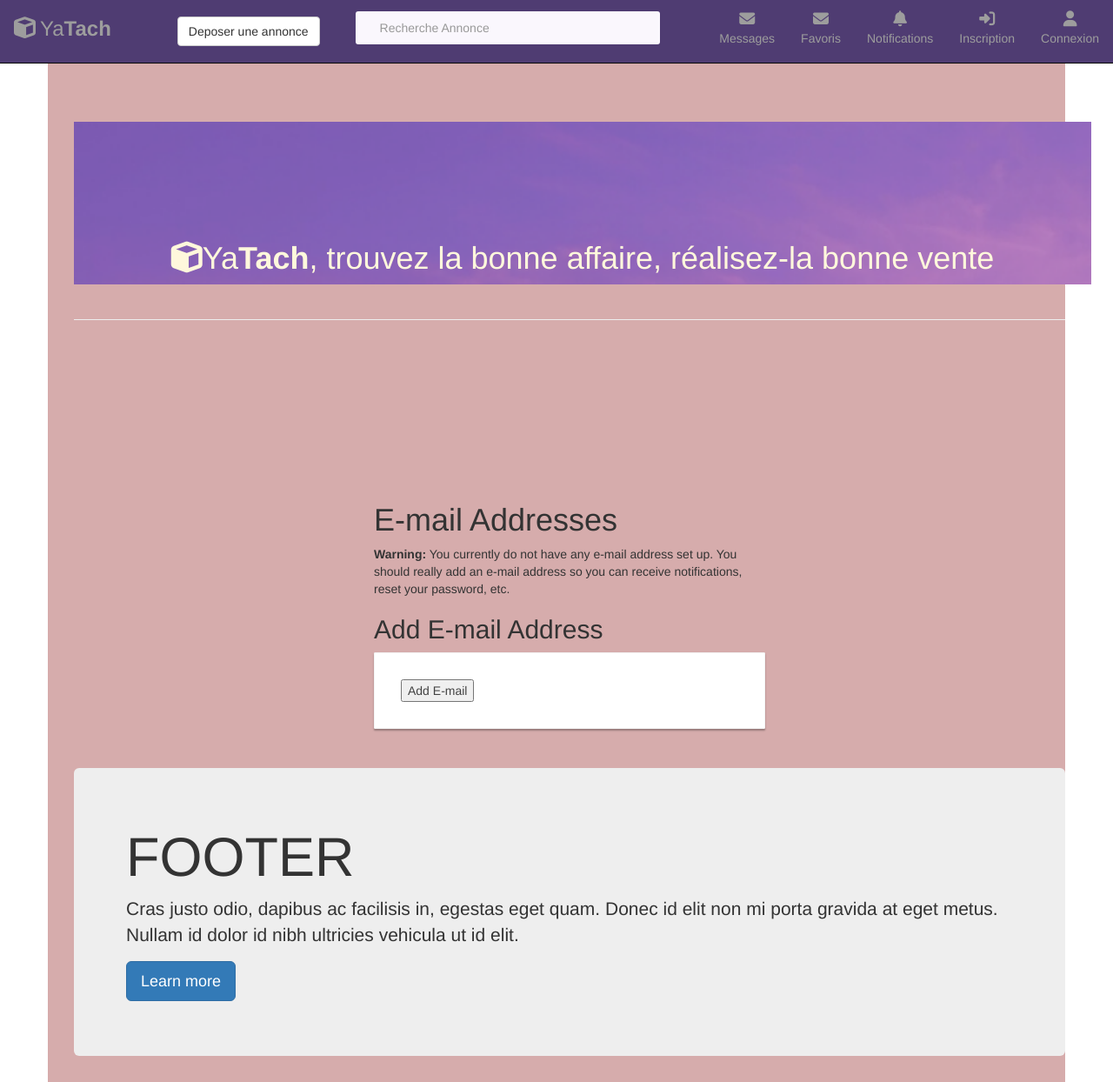
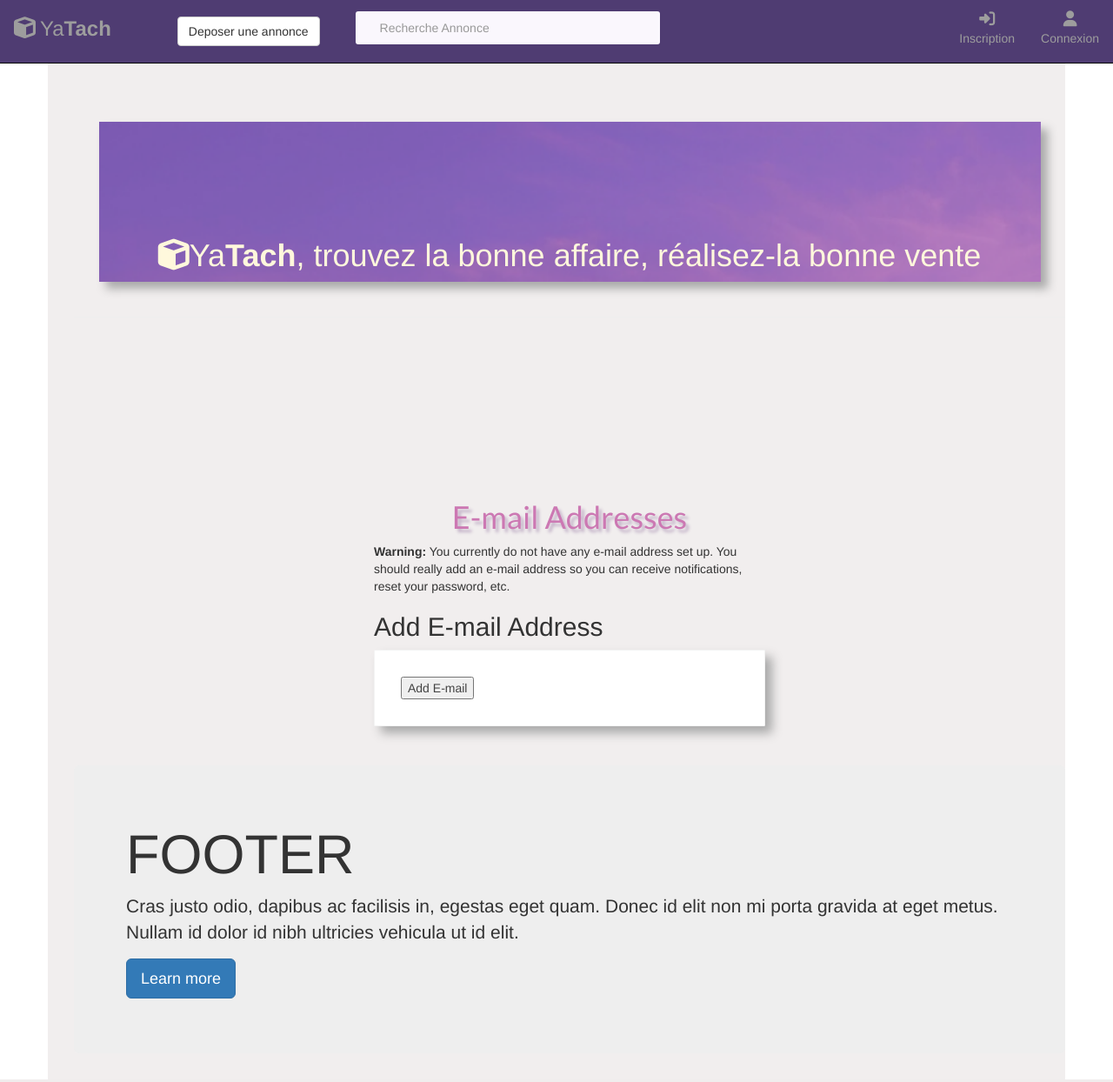
Before and after one commit to wafistos1/Ecommerce_project, a Django app: template Mysite/templates/account/email.html in a window 1280 px wide. Shown: the whole page at 87% size. Run offline with Django 3.2, Linux system fonts and the light colour scheme; the template is opened without the code that fills it, so the values that code supplies are empty; some libraries are stand-ins or nearby versions.

Commit message:
refactoring templates and css

```diff
--- a/Mysite/annonce/templates/annonce/detail.html
+++ b/Mysite/annonce/templates/annonce/detail.html
@@ -3,11 +3,8 @@
 {% load static %}
 
 {% load humanize %}
-
 {% load humanize %}
-
 {% load i18n %}
-
 
 {% block head_title %}{% trans "detail annonce" %}{% endblock %}
 {% block categories %}{% endblock categories %}
@@ -17,7 +14,7 @@
 
   <div class="col-3">
 
-    <div class="container form-group well">
+    <div class=" detail-annonce">
 
 
       <div class="row">
@@ -48,6 +45,7 @@
           <div id="myCarousel" class="carousel slide" data-ride="carousel">
             <div class="carousel-inner" role="listbox">
               {% for document in details.image.all %}
+
               <div class="item {% if forloop.first %} active {% endif %}">
                 <div class="row">
                   <div class="col-mx-4">
--- a/Mysite/search_app/templates/search_app/filter.html
+++ b/Mysite/search_app/templates/search_app/filter.html
@@ -5,7 +5,7 @@
 <H3> {{ count}} annonce{{count|pluralize }}</H3>
 <div class="row">
     {% for details in resultat %}
-    <div class="col-sm-6  col-12 col-md-4" style="margin-top: 10px; border-width: 5px; border-color:rgb(74, 30, 116);">
+    <div class="col-sm-6  col-12 col-md-4 cadre-annonce" style="margin-top: 10px; border-width: 5px; border-color:rgb(74, 30, 116);">
       <div class="col-item">
         <div class="photo">
           <a href="{{details.get_absolute_url}}"><img src="{{details.image.all.0.image.url }}" alt="thumbnail" class="img-thumbnail z-depth-1" alt="zoom"
--- a/Mysite/search_app/templates/search_app/search.html
+++ b/Mysite/search_app/templates/search_app/search.html
@@ -20,7 +20,7 @@
     {% endif %}
 
     <div class="row">
-        <div class="col-sm-3 categorie">
+        <div class="col-sm-3 categorie cadre-annonce">
             {% block categories %}
             <h1 class="title">Categories</h1>
             <br>
@@ -172,7 +172,7 @@
                 <H3> {{ count_list }} annonce{{count_list|pluralize }}</H3>
                 {% for details in search_list %}
 
-                <div class="col-sm-4 " style="margin-top: 10px; border-width: 5px; border-color:rgb(74, 30, 116);">
+                <div class="col-sm-6 col-md-4 col-12 cadre-annonce" style="margin-top: 10px; border-width: 5px; border-color:rgb(74, 30, 116);">
                     <div class="col-item">
                         <div class="photo">
 
--- a/Mysite/static/css/custom.css
+++ b/Mysite/static/css/custom.css
@@ -12,10 +12,10 @@ body {
 		  font-family: 'Lato', sans-serif;
 }
 #header-section{
+	width: 95%;
 	display: flex ;
 	justify-content: center;
 	color:whitesmoke;
-	background-color:white;
 	background-image: url(../img/header.png);
 	background-size: cover;
 
@@ -39,7 +39,7 @@ body {
 	margin-bottom: 15px;
 	background: #fff;
 	border: 1px solid #f3f3f3;
-	box-shadow: 0px 2px 2px rgba(0, 0, 0, 0.3);
+	box-shadow: 8px 8px 12px #aaa;
 	padding: 30px;
 }
 .login-form h4 {
@@ -3038,5 +3038,17 @@ html {
 
   /*# sourceMappingURL=Searchs_009.css.map */
   #main-block{
-	  background-color: rgb(214, 172, 172);
-  }
+	  background-color:#f1eeee;
+  }
+  .cadre-annonce{
+	box-shadow: 8px 8px 10px #aaa;
+  }
+  .detail-annonce{
+	  margin-left: 30px;
+  }
+  #btn-commentaires{
+	margin-left: 50px;
+}
+#commentaires{
+	margin-left: 50px;
+}
--- a/Mysite/templates/account/account_inactive.html
+++ b/Mysite/templates/account/account_inactive.html
@@ -5,7 +5,7 @@
 {% block head_title %}{% trans "Account Inactive" %}{% endblock %}
 
 {% block content %}
-<h1>{% trans "Account Inactive" %}</h1>
+<h1 class="title">{% trans "Account Inactive" %}</h1>
 
 <p>{% trans "This account is inactive." %}</p>
 {% endblock %}
--- a/Mysite/templates/account/email.html
+++ b/Mysite/templates/account/email.html
@@ -7,7 +7,7 @@
 {% block content %}
 <div class="login-form">
 
-    <h1>{% trans "E-mail Addresses" %}</h1>
+    <h1 class="title">{% trans "E-mail Addresses" %}</h1>
 {% if user.emailaddress_set.all %}
 <p>{% trans 'The following e-mail addresses are associated with your account:' %}</p>
 
--- a/Mysite/templates/account/email_confirm.html
+++ b/Mysite/templates/account/email_confirm.html
@@ -7,7 +7,7 @@
 
 
 {% block content %}
-<h1>{% trans "Confirm E-mail Address" %}</h1>
+<h1 class="title">{% trans "Confirm E-mail Address" %}</h1>
 
 {% if confirmation %}
 
--- a/Mysite/templates/account/logout.html
+++ b/Mysite/templates/account/logout.html
@@ -10,11 +10,11 @@
 {% block content %}
 
 <div class="login-form" >
-<h1 class='changeStyle'>{% trans "Sign Out" %}</h1>
+<h1 class='title'>{% trans "Sign Out" %}</h1>
 
 <p>{% trans 'Are you sure you want to sign out?' %}</p>
 
-<form method="post" action="{% url 'account_logout' %}">
+<form method="post" class="cadre-annonce" action="{% url 'account_logout' %}">
   {% csrf_token %}
   {% if redirect_field_value %}
   <input type="hidden" name="{{ redirect_field_name }}" value="{{ redirect_field_value }}"/>
--- a/Mysite/templates/account/password_change.html
+++ b/Mysite/templates/account/password_change.html
@@ -8,9 +8,9 @@
 
 {% block content %}
 <div class="login-form">
-    <h1 class='changeStyle'>{% trans "Change Password" %}</h1>
+    <h1 class='title'>{% trans "Change Password" %}</h1>
 
-    <form method="POST" action="{% url 'account_change_password' %}" class="password_change">
+    <form method="POST" action="{% url 'account_change_password' %}" class="cadre-annonce">
         {% csrf_token %}
         {{ form|crispy }}
         <button class="btn" type="submit" name="action">{% trans "Change Password" %}</button>
--- a/Mysite/templates/account/password_reset.html
+++ b/Mysite/templates/account/password_reset.html
@@ -8,7 +8,7 @@
 {% block content %}
 
 <div class="login-form">
-    <h1>{% trans "Password Reset" %}</h1>
+    <h1 class="title">{% trans "Password Reset" %}</h1>
     {% if user.is_authenticated %}
     {% include "account/snippets/already_logged_in.html" %}
     {% endif %}
--- a/Mysite/templates/account/password_reset_done.html
+++ b/Mysite/templates/account/password_reset_done.html
@@ -7,8 +7,8 @@
 
 {% block content %}
 
-<div class="login-form">
-    <h1>{% trans "Password Reset" %}</h1>
+<div class="cadre-annonce">
+    <h1 class="title">{% trans "Password Reset" %}</h1>
 
     {% if user.is_authenticated %}
     {% include "account/snippets/already_logged_in.html" %}
--- a/Mysite/templates/account/password_reset_from_key.html
+++ b/Mysite/templates/account/password_reset_from_key.html
@@ -6,7 +6,7 @@
 {% block content %}
 
 <div class="login-form">
-    <h1>{% if token_fail %}{% trans "Bad Token" %}{% else %}{% trans "Change Password" %}{% endif %}</h1>
+    <h1 class="title">{% if token_fail %}{% trans "Bad Token" %}{% else %}{% trans "Change Password" %}{% endif %}</h1>
 
     {% if token_fail %}
         {% url 'account_reset_password' as passwd_reset_url %}
--- a/Mysite/templates/account/password_reset_from_key_done.html
+++ b/Mysite/templates/account/password_reset_from_key_done.html
@@ -5,8 +5,8 @@
 
 {% block content %}
 
-<div class="login-form">
-    <h1>{% trans "Change Password" %}</h1>
+<div class="cadre-annonce">
+    <h1 class="title">{% trans "Change Password" %}</h1>
     <p>{% trans 'Your password is now changed.' %}</p>
     </div>
 {% endblock %}
--- a/Mysite/templates/account/password_set.html
+++ b/Mysite/templates/account/password_set.html
@@ -7,7 +7,7 @@
 {% block content %}
 
 <div class="login-form">
-    <h1>{% trans "Set Password" %}</h1>
+    <h1 class="title">{% trans "Set Password" %}</h1>
 
     <form method="POST" action="{% url 'account_set_password' %}" class="password_set">
         {% csrf_token %}
--- a/Mysite/templates/account/signup.html
+++ b/Mysite/templates/account/signup.html
@@ -6,7 +6,7 @@
 {% block head_title %}{% trans "Signup" %}{% endblock %}
 
 {% block content %}
-<h1>{% trans "Sign Up" %}</h1>
+<h1 class="title">{% trans "Sign Up" %}</h1>
 
 <div class="signup-form" id="header-register">
   <h2>{% trans "Signup" %}</h2>
--- a/Mysite/templates/account/signup_closed.html
+++ b/Mysite/templates/account/signup_closed.html
@@ -7,7 +7,7 @@
 {% block content %}
 
 <div class="login-form">
-<h1>{% trans "Sign Up Closed" %}</h1>
+<h1 class="title">{% trans "Sign Up Closed" %}</h1>
 
 <p>{% trans "We are sorry, but the sign up is currently closed." %}</p>
 </div>
--- a/Mysite/templates/account/verification_sent.html
+++ b/Mysite/templates/account/verification_sent.html
@@ -7,7 +7,7 @@
 {% block content %}
 
 <div class="login-form">
-    <h1>{% trans "Verify Your E-mail Address" %}</h1>
+    <h1 class="title">{% trans "Verify Your E-mail Address" %}</h1>
 
     <p>{% blocktrans %}We have sent an e-mail to you for verification. Follow the link provided to finalize the signup process. Please contact us if you do not receive it within a few minutes.{% endblocktrans %}</p>
 </div>
--- a/Mysite/templates/account/verified_email_required.html
+++ b/Mysite/templates/account/verified_email_required.html
@@ -8,7 +8,7 @@
 
 <div class="login-form">
 
-<h1>{% trans "Verify Your E-mail Address" %}</h1>
+<h1 class="title">{% trans "Verify Your E-mail Address" %}</h1>
 
 {% url 'account_email' as email_url %}
 
--- a/Mysite/templates/base.html
+++ b/Mysite/templates/base.html
@@ -25,7 +25,7 @@
 <body>
   {% block navbar %}
 <div class="container fluid" id="main-block">
-  <div class="container" >
+  <div class="container fluid" >
     <nav id="navbarcolor" class="navbar navbar-inverse navbar-expand-xl navbar-dark navbar-fixed-top">
       <div class="navbar-header d-flex col">
         <a class="navbar-brand" href="{% url 'home' %}"><i class="fa fa-cube"></i>Ya<b>Tach</b></a>
@@ -50,7 +50,7 @@
           </div>
         </form>
         <ul class="nav navbar-nav navbar-right ml-auto">
-
+          {% if user.is_authenticated %}
           <li class="nav-item"><a href="{% url 'message_list' %}" class="nav-link"><i
                 class="fa fa-envelope"></i><span>Messages</span></a></li>
           <li class="nav-item"><a href="{%url 'favorite_list'%}" class="nav-link"><i
@@ -59,7 +59,7 @@
           </li>
 
 
-          {% if user.is_authenticated %}
+
 
           <li class="nav-item dropdown">
             <a href="#" data-toggle="dropdown" class="nav-link dropdown-toggle user-action"><img
@@ -91,16 +91,14 @@
     <br>
     {% endblock navbar %}
     {% block header %}
-    <div class="container header">
-      <div class="row">
-        <div class="col-sm-12  " id="header-section">
+    <div class="container  cadre-annonce" id="header-section">
+
           <h1 style="text-align: center; text-size-adjust: 10px; color:cornsilk; text-shadow:none;"> <i
               class="fa fa-cube"></i>Ya<b>Tach</b>, trouvez la
             bonne affaire, réalisez-la bonne vente </h1>
 
 
-        </div>
-      </div>
+
     </div>
     {% endblock header%}
 
@@ -121,7 +119,7 @@
     <!-- block categories -->
     {% block categories %}
 
-    <div class="col-md-3 ">
+    <div class="col-md-3 cadre-annonce">
       <h1 class="title">Categories</h1>
       <br>
       <div class="list-group">
@@ -148,12 +146,13 @@
 
           <!-- block annonce -->
           {% block annonce %}
+          <div class="cadre-annonce" style="padding-top: 10px;">
           <h1 class="title">Les Dernieres annonces</h2>
             <br>
-
+          </div>
             <div class="row">
               {% for details in annonces %}
-              <div class="col-sm-4  col-12" style="margin-top: 10px; border-width: 5px; border-color:rgb(74, 30, 116);">
+              <div class="col-sm-6  col-md-4 col-12 cadre-annonce" style="margin-top: 10px; border-width: 5px; border-color:rgb(74, 30, 116);">
                 <div class="col-item">
                   <div class="photo">
                     <a href="{{details.get_absolute_url}}"><img src="{{details.image.all.0.image.url }}" alt="thumbnail" class="img-thumbnail z-depth-1" alt="zoom"
```
Also changed, not shown: Mysite/templates/account/login.html (+3 -5 lines).
